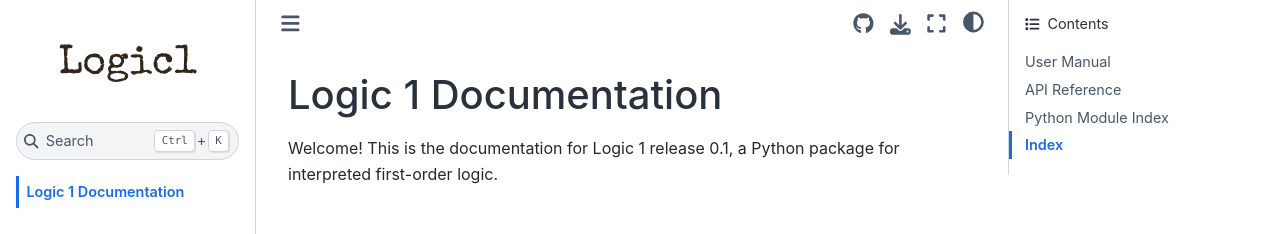
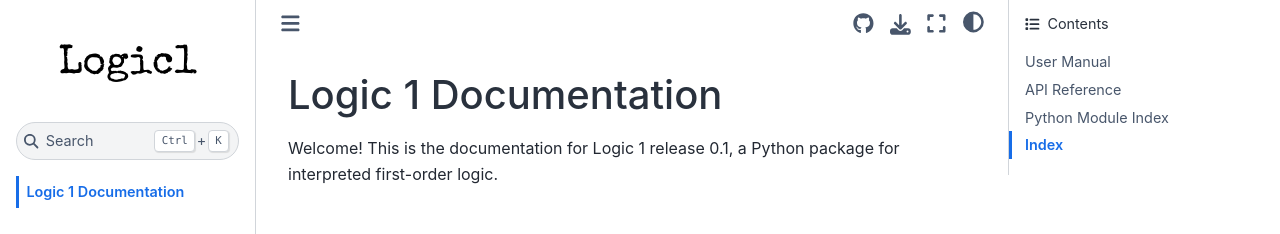
Before and after one commit to logic1-eu/logic1, a Sphinx documentation site: the page built from doc/source/index.rst, in a window 1280 px wide. Shown: the top 234 px of the page. Built offline with Sphinx 7.4.7 and the Sphinx Book theme 1.1.4, drawn with Linux system fonts in a browser that asks for light colours.

Commit message:
Make logo color black

```diff
--- a/doc/source/_static/custom.css
+++ b/doc/source/_static/custom.css
@@ -6,6 +6,7 @@
   font-weight:400;
   font-style:normal;
   font-optical-sizing:auto;
-  color: color(srgb 0.20 0.15 0.10);
+  color: black;
+/*  color: color(srgb 0.20 0.15 0.10);*/
 /*  color: color(srgb 0.40 0.38 0.32);*/
 }
```
